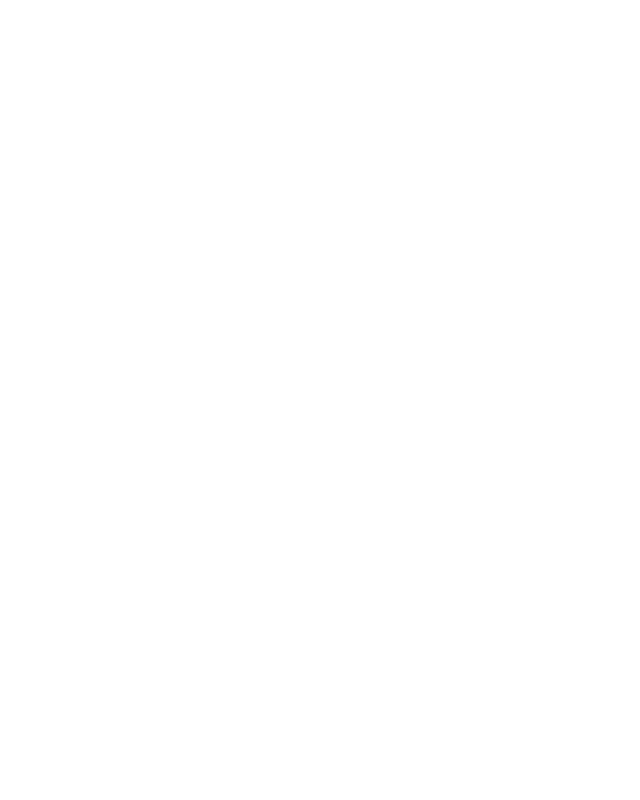
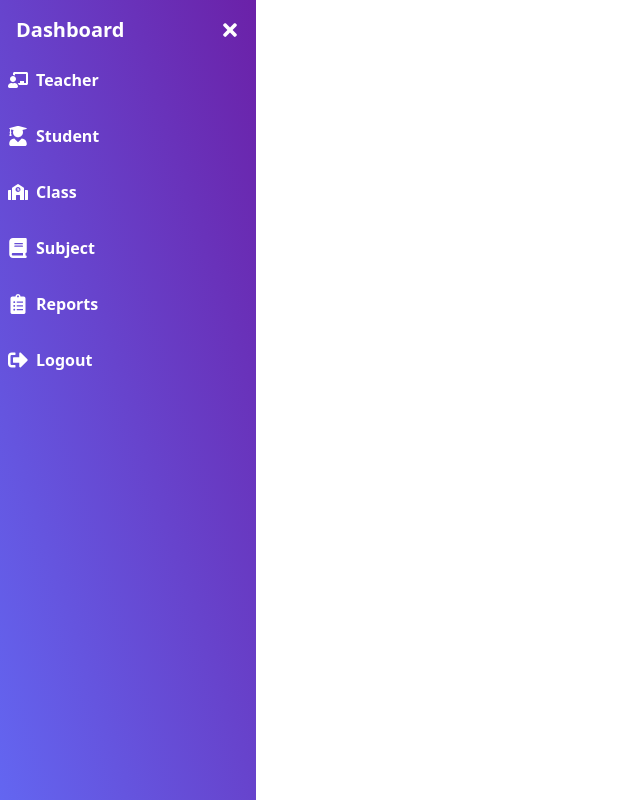
Before and after one commit to ahmedibrahim23/School-Management-using-react, a React (Vite) app: page / in a window 1280 px wide. Shown: the whole page, without its empty margins (0-640 px from the left). Built offline with nearby package versions, Linux system fonts and the light colour scheme; the HTML template or start-up script is replaced by a standard one.

Commit message:
update sidebar

```diff
--- a/src/App.jsx
+++ b/src/App.jsx
@@ -1,34 +1,35 @@
-import { useState } from 'react'
-import'./index.css'
-import Sidebar from './components/sidebar/Sidebar'
-import Admin from './dashBoards/Admin'
-import ClassForm from './components/class/ClassForm'
-import SubjectForm from './components/subject/SubjectForm'
-import StudentForm from './components/student/StudentForm'
-import StudentList from './components/student/StudentList'
-import StudentDetail from './components/student/StudentDetail'
-import TeacherDatail from './components/teacher/TeacherDatail'
-import TeacherForm from './components/teacher/TeacherForm'
-import TeacherList from './components/teacher/TeacherList'
-import ClassList from './components/class/ClassList'
-import SubjectList from './components/subject/SubjectList'
+import React from 'react';
+import { BrowserRouter as Router, Route, Routes } from 'react-router-dom';
+import TeacherList from './components/teacher/TeacherList';
+import TeacherForm from './components/teacher/TeacherForm';
+import TeacherDetail from './components/teacher/TeacherDatail';
+import EditTeacherForm from './components/teacher/EditTeacherForm';
+import StudentList from './components/student/StudentList';
+import ClassList from './components/class/ClassList';
+import SubjectList from './components/subject/SubjectList';
+import Sidebar from './components/sidebar/Sidebar';
 
 
 function App() {
   return (
-    <div className=" flex">
-      <Admin/>
-      {/* <ClassForm/> */}
-      {/* <ClassList/> */}
-      {/* <SubjectForm/> */}
-      {/* <SubjectList/> */}
-      {/* <StudentForm/> */}
-      {/* <StudentList/> */}
-      {/* <StudentDetail/> */}
-      {/* <TeacherDatail/> */}
-      {/* <TeacherForm/> */}
-      {/* <TeacherList/> */}
-     {/* <Sidebar/> */}
+    <div className="flex">
+      <Router>
+        <Sidebar />
+        <div className="flex-1 p-4 transition-all duration-300">
+          <Routes>
+            <Route path="/teachers" element={<TeacherList />} />
+            <Route path="/addteacher/new" element={<TeacherForm />} />
+            <Route path="/details/:id" element={<TeacherDetail />} />
+            <Route path="/editteacher/:id" element={<EditTeacherForm />} />
+            {/* Add routes for Student, Class, Subject, Reports, etc. */}
+            <Route path="/students" element={<StudentList/>} />
+            <Route path="/classes" element={<ClassList/>} />
+            <Route path="/subjects" element={<SubjectList/>} />
+            <Route path="/reports" element={<div>Reports Component</div>} />
+            <Route path="/logout" element={<div>Logout Component</div>} />
+          </Routes>
+        </div>
+      </Router>
     </div>
   )
 }
--- a/src/components/sidebar/Sidebar.jsx
+++ b/src/components/sidebar/Sidebar.jsx
@@ -1,6 +1,8 @@
 import React from 'react'
-import { FaChalkboardTeacher, FaHome, FaPoll, FaUniversity } from 'react-icons/fa'
+import { useState } from 'react';
+import { FaBars, FaChalkboardTeacher, FaClipboardList, FaHome, FaPoll, FaSchool, FaSignOutAlt, FaTimes, FaUniversity, FaUserGraduate } from 'react-icons/fa'
 import { FaBook, FaHouse, FaPersonCircleCheck, FaPersonMilitaryPointing, FaUserLock } from 'react-icons/fa6'
+import { Link } from 'react-router-dom';
 
 const Sidebar = () => {
   const [isOpen, setIsOpen] = useState(true);
@@ -10,59 +12,93 @@
   };
 
   return (
-    <div className='w-64 bg-gray-800 fixed h-full px-4 py-2'>
+    // <div className='w-64 bg-gray-800 fixed h-full px-4 py-2'>
 
-        <div className='my-2 mb-4'>
-            <h1 className='text-2x text-white font-bold'> Admin Dashboard</h1>
-        </div>
-        <hr />
-        <ul className='mt-3 text-white font-bold'>
-            <li className='mb-2 rounded hover:shadow hover:bg-blue-500 py-2 mt-6'>
-                <a href="" className='px-3'>
-                    <FaHome className='inline-block w-6 h-6 mr-2 -mt-2'></FaHome>
-                    Home
-                </a>
-            </li> <br />
+    //     <div className='my-2 mb-4'>
+    //         <h1 className='text-2x text-white font-bold'> Admin Dashboard</h1>
+    //     </div>
+    //     <hr />
+    //     <ul className='mt-3 text-white font-bold'>
+    //         <li className='mb-2 rounded hover:shadow hover:bg-blue-500 py-2 mt-6'>
+    //             <a href="" className='px-3'>
+    //                 <FaHome className='inline-block w-6 h-6 mr-2 -mt-2'></FaHome>
+    //                 Home
+    //             </a>
+    //         </li> <br />
 
-            <li className='mb-2 rounded hover:shadow hover:bg-blue-500 py-2 mt-6'>
-                <a href="" className='px-3'>
-                    <FaChalkboardTeacher className='inline-block w-6 h-6 mr-2 -mt-2'></FaChalkboardTeacher>
-                    Teacher
-                </a>
-            </li><br />
-            <li className='mb-2 rounded hover:shadow hover:bg-blue-500 py-2 mt-6'>
-                <a href="" className='px-3'>
-                    <FaPersonCircleCheck className='inline-block w-6 h-6 mr-2 -mt-2'></FaPersonCircleCheck>
-                    Student
-                </a>
-            </li><br />
-            <li className='mb-2 rounded hover:shadow hover:bg-blue-500 py-2 mt-6'>
-                <a href="" className='px-3'>
-                    <FaUniversity className='inline-block w-6 h-6 mr-2 -mt-2'></FaUniversity>
-                    Classes
-                </a>
-            </li><br />
-            <li className='mb-2 rounded hover:shadow hover:bg-blue-500 py-2 mt-6'>
-                <a href="" className='px-3'>
-                    <FaBook className='inline-block w-6 h-6 mr-2 -mt-2'></FaBook>
-                    Subject
-                </a>
-            </li><br />
-            <li className='mb-2 rounded hover:shadow hover:bg-blue-500 py-2 mt-6'>
-                <a href="" className='px-3'>
-                    <FaPoll className='inline-block w-6 h-6 mr-2 -mt-2'></FaPoll>
-                    Reports
-                </a>
-            </li>
-            <br />
-            <li className='mb-2 rounded hover:shadow hover:bg-blue-500 py-2 mt-6'>
-                <a href="" className='px-3'>
-                    <FaUserLock className='inline-block w-6 h-6 mr-2 -mt-2'></FaUserLock>
-                    Logout
-                </a>
-            </li>
+    //         <li className='mb-2 rounded hover:shadow hover:bg-blue-500 py-2 mt-6'>
+    //             <a href="" className='px-3'>
+    //                 <FaChalkboardTeacher className='inline-block w-6 h-6 mr-2 -mt-2'></FaChalkboardTeacher>
+    //                 Teacher
+    //             </a>
+    //         </li><br />
+    //         <li className='mb-2 rounded hover:shadow hover:bg-blue-500 py-2 mt-6'>
+    //             <a href="" className='px-3'>
+    //                 <FaPersonCircleCheck className='inline-block w-6 h-6 mr-2 -mt-2'></FaPersonCircleCheck>
+    //                 Student
+    //             </a>
+    //         </li><br />
+    //         <li className='mb-2 rounded hover:shadow hover:bg-blue-500 py-2 mt-6'>
+    //             <a href="" className='px-3'>
+    //                 <FaUniversity className='inline-block w-6 h-6 mr-2 -mt-2'></FaUniversity>
+    //                 Classes
+    //             </a>
+    //         </li><br />
+    //         <li className='mb-2 rounded hover:shadow hover:bg-blue-500 py-2 mt-6'>
+    //             <a href="" className='px-3'>
+    //                 <FaBook className='inline-block w-6 h-6 mr-2 -mt-2'></FaBook>
+    //                 Subject
+    //             </a>
+    //         </li><br />
+    //         <li className='mb-2 rounded hover:shadow hover:bg-blue-500 py-2 mt-6'>
+    //             <a href="" className='px-3'>
+    //                 <FaPoll className='inline-block w-6 h-6 mr-2 -mt-2'></FaPoll>
+    //                 Reports
+    //             </a>
+    //         </li>
+    //         <br />
+    //         <li className='mb-2 rounded hover:shadow hover:bg-blue-500 py-2 mt-6'>
+    //             <a href="" className='px-3'>
+    //                 <FaUserLock className='inline-block w-6 h-6 mr-2 -mt-2'></FaUserLock>
+    //                 Logout
+    //             </a>
+    //         </li>
 
-        </ul>
+    //     </ul>
+    // </div>
+    <div className={`bg-gradient-to-tr from-indigo-500 to-purple-800 text-white font-bold h-full min-h-screen transition-all duration-300 ${isOpen ? 'w-64' : 'w-20'}`}>
+    <div className="flex justify-between items-center p-4">
+        <span className={`${isOpen ? 'block' : 'hidden'} text-xl`}>Dashboard</span>
+        <button onClick={toggleSidebar} className="focus:outline-none">
+        {isOpen ? <FaTimes size={20} /> : <FaBars size={20} />}
+        </button>
+    </div>
+    <nav className="space-y-4">
+        <Link to="/" className="flex items-center space-x-2 hover:bg-indigo-600 p-2 rounded">
+        <FaChalkboardTeacher size={20} />
+        <span className={`${isOpen ? 'inline' : 'hidden'} ml-2`}>Teacher</span>
+        </Link>
+        <Link to="/students" className="flex items-center space-x-2 hover:bg-indigo-600 p-2 rounded">
+        <FaUserGraduate size={20} />
+        <span className={`${isOpen ? 'inline' : 'hidden'} ml-2`}>Student</span>
+        </Link>
+        <Link to="/classes" className="flex items-center space-x-2 hover:bg-indigo-600 p-2 rounded">
+        <FaSchool size={20} />
+        <span className={`${isOpen ? 'inline' : 'hidden'} ml-2`}>Class</span>
+        </Link>
+        <Link to="/subjects" className="flex items-center space-x-2 hover:bg-indigo-600 p-2 rounded">
+        <FaBook size={20} />
+        <span className={`${isOpen ? 'inline' : 'hidden'} ml-2`}>Subject</span>
+        </Link>
+        <Link to="/reports" className="flex items-center space-x-2 hover:bg-indigo-600 p-2 rounded">
+        <FaClipboardList size={20} />
+        <span className={`${isOpen ? 'inline' : 'hidden'} ml-2`}>Reports</span>
+        </Link>
+        <Link to="/logout" className="flex items-center space-x-2 hover:bg-indigo-600 p-2 rounded">
+        <FaSignOutAlt size={20} />
+        <span className={`${isOpen ? 'inline' : 'hidden'} ml-2`}>Logout</span>
+        </Link>
+    </nav>
     </div>
   )
 }
```
